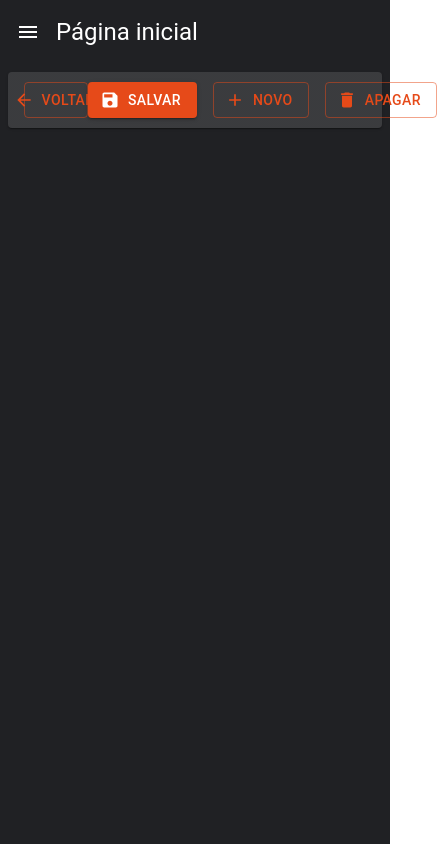
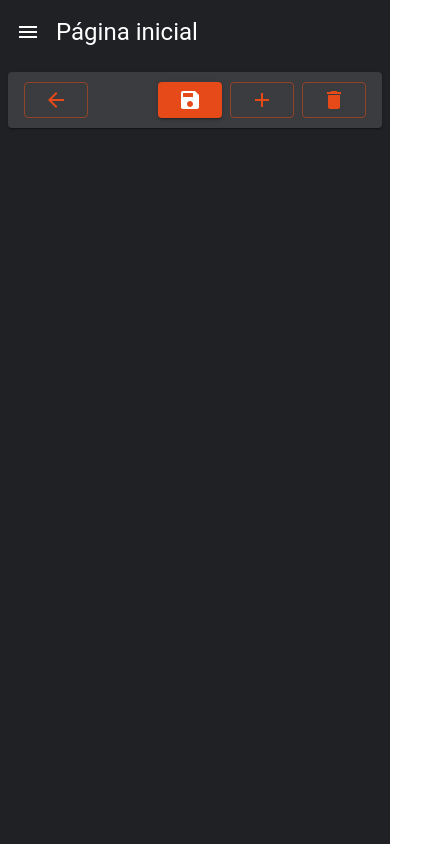
Before and after one commit to davisantanan/Personal-Mode, a React (Create React App) app: page / in a window 390 px wide. Shown: the whole page, 437 px wide, since content can reach past the window. Built offline with nearby package versions, Linux system fonts and the light colour scheme.

Commit message:
add responsive in detailsTools

```diff
--- a/src/components/detailsTools/detailsTools.tsx
+++ b/src/components/detailsTools/detailsTools.tsx
@@ -3,6 +3,7 @@ import {
     Button,
     Paper,
     Skeleton,
+    useMediaQuery,
     useTheme
 } from "@mui/material"
 import {
@@ -44,12 +45,14 @@ function DetailsTools({
     onClickSaveAndCloseButton,
     loadingShowAddButton= false,
     loadingShowSaveButton= false,
-    loadingShowBackButton= false,
     loadingShowDeleteButton= false,
     loadingShowSaveAndCloseButton= false
  }:detailsToolsProps){
 
     const theme = useTheme();
+    const xsDown = useMediaQuery(theme.breakpoints.down('xs'))
+    const smDown = useMediaQuery(theme.breakpoints.down('sm'));
+    const mdDown = useMediaQuery(theme.breakpoints.down('md'));
 
     return(
         <Box
@@ -61,26 +64,31 @@ function DetailsTools({
         display='flex'
         alignItems='center'
         >
-           {showBackButton &&(
+           {showBackButton && (
                 <Button
+                component={Box}
                 color='primary'
-                variant='outlined'
-                startIcon={<ArrowBack />}
+                variant={xsDown ? 'text' : 'outlined'}
+                startIcon={mdDown ? '' : <ArrowBack />}
                 onClick={onClickBackButton}
-                >Voltar</Button>
+                >
+                    {mdDown ? <ArrowBack /> : 'Voltar'}
+                </Button>
            )}
             <Box
             flex={1}
             display='flex'
             justifyContent='end'
-            gap={2}>
+            gap={xsDown ? 0 : smDown ? 1 : 2}>
                 {showSaveButton && !loadingShowSaveButton && (
                     <Button
                     color='primary'
-                    variant='contained'
-                    startIcon={<Save />}
+                    variant={xsDown ? 'text' : 'contained'}
+                    startIcon={mdDown ? '' : <Save />}
                     onClick={onClickSaveButton}
-                    >Salvar</Button>
+                    >
+                        {mdDown ? <Save /> : 'Salvar'}
+                    </Button>
                 )}
                 {loadingShowSaveButton && (
                     <Skeleton width={110} height={60} />
@@ -88,10 +96,12 @@ function DetailsTools({
                 {showSaveAndCloseButton && (
                     <Button
                     color='primary'
-                    variant='outlined'
-                    startIcon={<Save />}
+                    variant={xsDown ? 'text' : 'outlined'}
+                    startIcon={mdDown ? '' : <Save />}
                     onClick={onClickSaveAndCloseButton}
-                    >Salvar e Fechar</Button>
+                    >
+                        {mdDown ? <Save /> : 'Salvar e Fechar'}
+                    </Button>
                 )}
                 {(loadingShowSaveAndCloseButton) && (
                     <Skeleton width={110} height={60} />
@@ -99,10 +109,12 @@ function DetailsTools({
                 {showAddButton && !loadingShowAddButton && (
                     <Button
                     color='primary'
-                    variant='outlined'
-                    startIcon={<Add />}
+                    variant={xsDown ? 'text' : 'outlined'}
+                    startIcon={mdDown ? '' : <Add />}
                     onClick={onClickAddButton}
-                    >Novo</Button>
+                    >
+                        {mdDown ? <Add /> : 'Novo'}
+                    </Button>
                 )}
                 {loadingShowAddButton  && (
                     <Skeleton width={110} height={60} />
@@ -110,10 +122,12 @@ function DetailsTools({
                 {showDeleteButton && !loadingShowDeleteButton && (
                     <Button
                     color='primary'
-                    variant='outlined'
-                    startIcon={<Delete />}
+                    variant={xsDown ? 'text' : 'outlined'}
+                    startIcon={mdDown ? '' : <Delete />}
                     onClick={onClickDeleteButton}
-                    >Apagar</Button>
+                    >
+                        {mdDown ? <Delete /> : 'Apagar'}
+                    </Button>
                 )}
                 {loadingShowDeleteButton && (
                     <Skeleton width={110} height={60} />
--- a/src/themes/dark.ts
+++ b/src/themes/dark.ts
@@ -26,4 +26,13 @@ export const darkTheme = createTheme({
             color: 'white',
         }
     },
+    breakpoints: {
+        values: {
+            xs: 350,
+            sm: 600,
+            md: 900,
+            lg: 1200,
+            xl: 1536
+        }
+    }
 });
--- a/src/themes/light.ts
+++ b/src/themes/light.ts
@@ -19,5 +19,14 @@ export const lightTheme = createTheme({
             default: '#f7f6f3',
             paper: '#fff'
         }
+    },
+    breakpoints: {
+        values: {
+            xs: 350,
+            sm: 600,
+            md: 900,
+            lg: 1200,
+            xl: 1536
+        }
     }
 });
```
